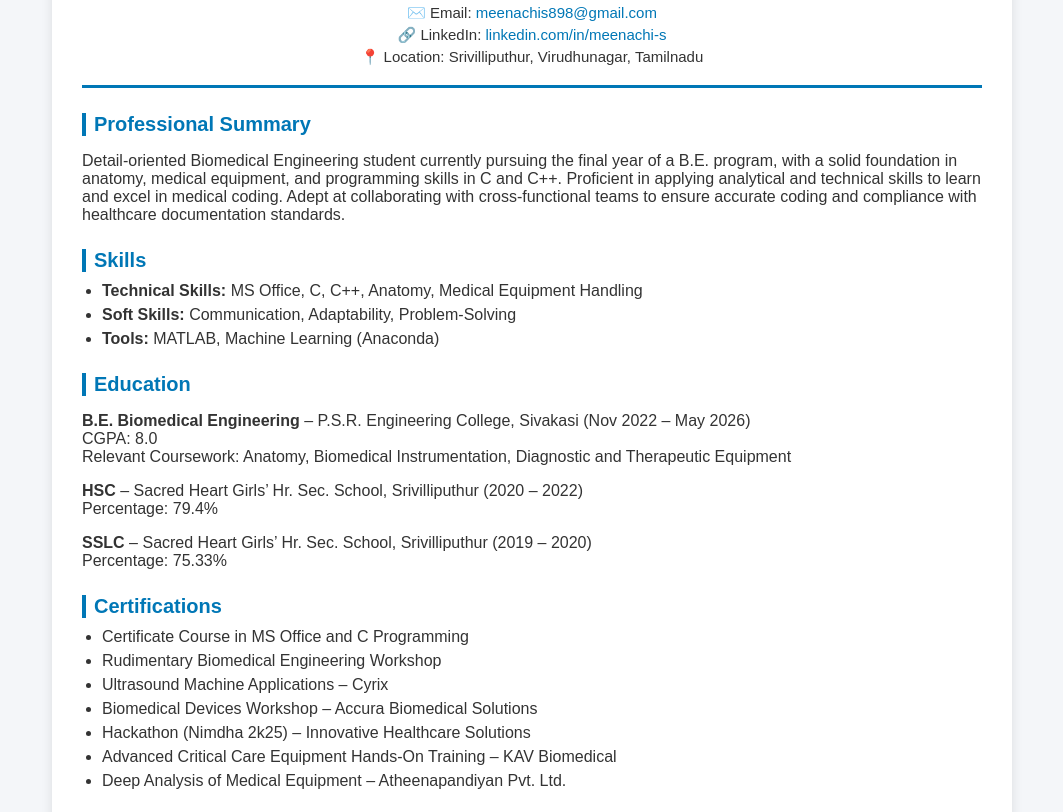
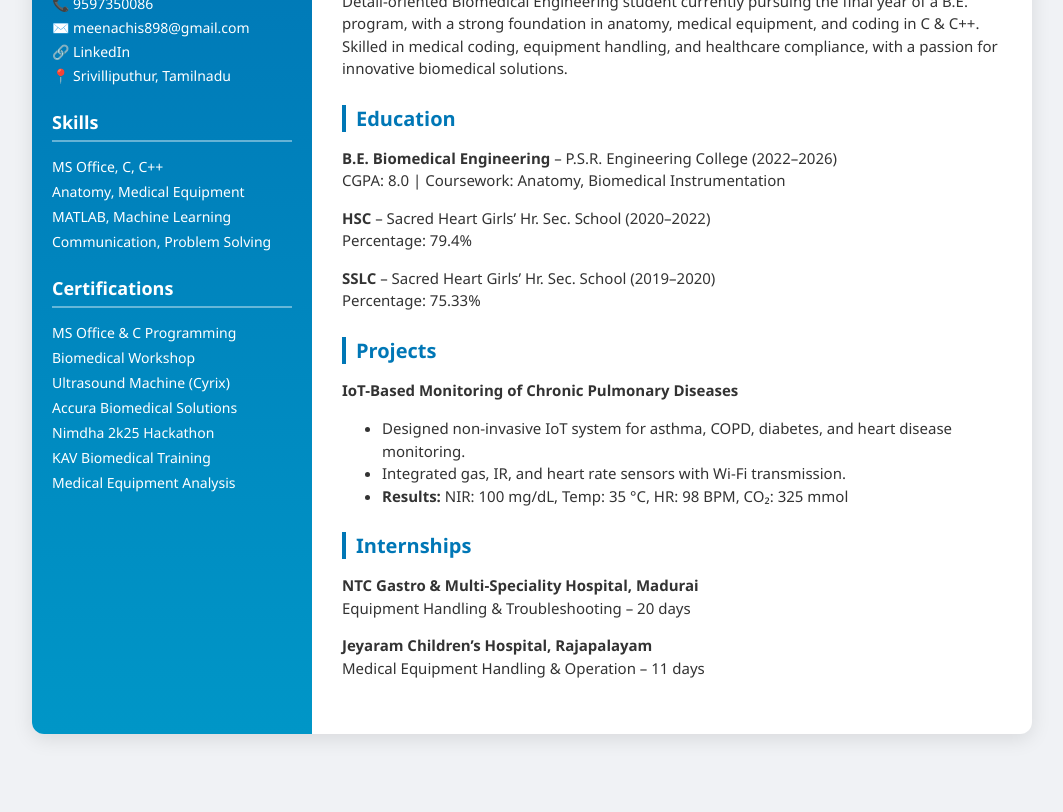
Before and after one commit to Meenachi-S898/Meenachi-S, a plain HTML site: page index.html in a window 1280 px wide. Shown: the part 129-941 px from the top of the page, without its empty margins (108-1171 px from the left). After the commit the page ends 893 px from the top, so only its background shows below. Drawn offline with Linux system fonts and the light colour scheme.

Commit message:
index.html

```diff
--- a/index.html
+++ b/index.html
@@ -6,55 +6,72 @@
   <title>Meenachi S - Resume</title>
   <style>
     body {
-      font-family: Arial, sans-serif;
-      background: #f4f6f9;
       margin: 0;
-      padding: 0;
+      font-family: 'Segoe UI', Tahoma, sans-serif;
+      background: #f0f2f5;
       color: #333;
     }
-    .container {
-      max-width: 900px;
-      margin: 40px auto;
+    .resume {
+      display: grid;
+      grid-template-columns: 280px 1fr;
+      max-width: 1000px;
+      margin: 30px auto;
       background: #fff;
+      box-shadow: 0 5px 20px rgba(0,0,0,0.1);
+      border-radius: 12px;
+      overflow: hidden;
+    }
+    /* Sidebar */
+    .sidebar {
+      background: linear-gradient(180deg, #0077b6, #0096c7);
+      color: #fff;
+      padding: 30px 20px;
+    }
+    .sidebar h1 {
+      font-size: 26px;
+      margin-bottom: 10px;
+    }
+    .sidebar p {
+      margin: 5px 0;
+      font-size: 14px;
+    }
+    .sidebar a {
+      color: #fff;
+      text-decoration: none;
+    }
+    .sidebar h2 {
+      margin-top: 25px;
+      font-size: 18px;
+      border-bottom: 2px solid rgba(255,255,255,0.4);
+      padding-bottom: 6px;
+    }
+    .sidebar ul {
+      list-style: none;
+      padding: 0;
+      margin: 10px 0;
+    }
+    .sidebar ul li {
+      margin: 6px 0;
+      font-size: 14px;
+    }
+
+    /* Main Content */
+    .main {
       padding: 30px;
-      border-radius: 12px;
-      box-shadow: 0 4px 12px rgba(0,0,0,0.1);
     }
-    header {
-      text-align: center;
-      border-bottom: 3px solid #0077b6;
-      padding-bottom: 15px;
+    .main section {
       margin-bottom: 25px;
     }
-    header h1 {
-      margin: 0;
-      font-size: 32px;
-      color: #0077b6;
-    }
-    .contact p {
-      margin: 4px 0;
-      font-size: 15px;
-    }
-    .contact a {
-      color: #0077b6;
-      text-decoration: none;
-    }
-    section {
-      margin-bottom: 25px;
-    }
-    h2 {
+    .main h2 {
       font-size: 20px;
-      margin-bottom: 10px;
       color: #0077b6;
       border-left: 4px solid #0077b6;
-      padding-left: 8px;
+      padding-left: 10px;
+      margin-bottom: 12px;
     }
-    ul {
-      margin: 0;
-      padding-left: 20px;
-    }
-    ul li {
-      margin: 6px 0;
+    .main p, .main li {
+      font-size: 15px;
+      line-height: 1.5;
     }
     .edu-item, .proj-item, .intern-item {
       margin-bottom: 12px;
@@ -62,59 +79,56 @@
   </style>
 </head>
 <body>
-  <div class="container">
-    <header>
-      <h1>MEENACHI. S</h1>
-      <div class="contact">
-        <p>📞 Phone: <a href="tel:9597350086">9597350086</a></p>
-        <p>✉️ Email: <a href="mailto:meenachis898@gmail.com">meenachis898@gmail.com</a></p>
-        <p>🔗 LinkedIn: <a href="https://www.linkedin.com/in/meenachi-s-016546367" target="_blank">linkedin.com/in/meenachi-s</a></p>
-        <p>📍 Location: Srivilliputhur, Virudhunagar, Tamilnadu</p>
+  <div class="resume">
+    <!-- Sidebar -->
+    <div class="sidebar">
+      <h1>Meenachi S</h1>
+      <p>📞 <a href="tel:9597350086">9597350086</a></p>
+      <p>✉️ <a href="mailto:meenachis898@gmail.com">meenachis898@gmail.com</a></p>
+      <p>🔗 <a href="https://www.linkedin.com/in/meenachi-s-016546367" target="_blank">LinkedIn</a></p>
+      <p>📍 Srivilliputhur, Tamilnadu</p>
+
+      <h2>Skills</h2>
+      <ul>
+        <li>MS Office, C, C++</li>
+        <li>Anatomy, Medical Equipment</li>
+        <li>MATLAB, Machine Learning</li>
+        <li>Communication, Problem Solving</li>
+      </ul>
+
+      <h2>Certifications</h2>
+      <ul>
+        <li>MS Office & C Programming</li>
+        <li>Biomedical Workshop</li>
+        <li>Ultrasound Machine (Cyrix)</li>
+        <li>Accura Biomedical Solutions</li>
+        <li>Nimdha 2k25 Hackathon</li>
+        <li>KAV Biomedical Training</li>
+        <li>Medical Equipment Analysis</li>
+      </ul>
     </div>
-    </header>
 
+    <!-- Main Content -->
+    <div class="main">
       <section>
         <h2>Professional Summary</h2>
-      <p>Detail-oriented Biomedical Engineering student currently pursuing the final year of a B.E. program, with a solid foundation in anatomy, medical equipment, and programming skills in C and C++. Proficient in applying analytical and technical skills to learn and excel in medical coding. Adept at collaborating with cross-functional teams to ensure accurate coding and compliance with healthcare documentation standards.</p>
-    </section>
-
-    <section>
-      <h2>Skills</h2>
-      <ul>
-        <li><strong>Technical Skills:</strong> MS Office, C, C++, Anatomy, Medical Equipment Handling</li>
-        <li><strong>Soft Skills:</strong> Communication, Adaptability, Problem-Solving</li>
-        <li><strong>Tools:</strong> MATLAB, Machine Learning (Anaconda)</li>
-      </ul>
+        <p>Detail-oriented Biomedical Engineering student currently pursuing the final year of a B.E. program, with a strong foundation in anatomy, medical equipment, and coding in C & C++. Skilled in medical coding, equipment handling, and healthcare compliance, with a passion for innovative biomedical solutions.</p>
       </section>
 
       <section>
         <h2>Education</h2>
         <div class="edu-item">
-        <p><strong>B.E. Biomedical Engineering</strong> – P.S.R. Engineering College, Sivakasi (Nov 2022 – May 2026)<br>
-        CGPA: 8.0<br>
-        Relevant Coursework: Anatomy, Biomedical Instrumentation, Diagnostic and Therapeutic Equipment</p>
+          <p><strong>B.E. Biomedical Engineering</strong> – P.S.R. Engineering College (2022–2026)<br>
+          CGPA: 8.0 | Coursework: Anatomy, Biomedical Instrumentation</p>
         </div>
         <div class="edu-item">
-        <p><strong>HSC</strong> – Sacred Heart Girls’ Hr. Sec. School, Srivilliputhur (2020 – 2022)<br>
+          <p><strong>HSC</strong> – Sacred Heart Girls’ Hr. Sec. School (2020–2022)<br>
           Percentage: 79.4%</p>
         </div>
         <div class="edu-item">
-        <p><strong>SSLC</strong> – Sacred Heart Girls’ Hr. Sec. School, Srivilliputhur (2019 – 2020)<br>
+          <p><strong>SSLC</strong> – Sacred Heart Girls’ Hr. Sec. School (2019–2020)<br>
           Percentage: 75.33%</p>
         </div>
-    </section>
-
-    <section>
-      <h2>Certifications</h2>
-      <ul>
-        <li>Certificate Course in MS Office and C Programming</li>
-        <li>Rudimentary Biomedical Engineering Workshop</li>
-        <li>Ultrasound Machine Applications – Cyrix</li>
-        <li>Biomedical Devices Workshop – Accura Biomedical Solutions</li>
-        <li>Hackathon (Nimdha 2k25) – Innovative Healthcare Solutions</li>
-        <li>Advanced Critical Care Equipment Hands-On Training – KAV Biomedical</li>
-        <li>Deep Analysis of Medical Equipment – Atheenapandiyan Pvt. Ltd.</li>
-      </ul>
       </section>
 
       <section>
@@ -122,9 +136,9 @@
         <div class="proj-item">
           <p><strong>IoT-Based Monitoring of Chronic Pulmonary Diseases</strong></p>
           <ul>
-          <li>Developed a non-invasive IoT system for monitoring asthma, COPD, diabetes, and cardiovascular diseases.</li>
-          <li>Integrated gas, IR, and heart rate sensors; data transmitted via Wi-Fi to mobile app for real-time analysis.</li>
-          <li><strong>Results:</strong> NIR sensor – 100mg/dL, Temperature – 35°C, Heart Rate – 98 BPM, CO₂ sensor – 325 mmol</li>
+            <li>Designed non-invasive IoT system for asthma, COPD, diabetes, and heart disease monitoring.</li>
+            <li>Integrated gas, IR, and heart rate sensors with Wi-Fi transmission.</li>
+            <li><strong>Results:</strong> NIR: 100 mg/dL, Temp: 35 °C, HR: 98 BPM, CO₂: 325 mmol</li>
           </ul>
         </div>
       </section>
@@ -132,12 +146,15 @@
       <section>
         <h2>Internships</h2>
         <div class="intern-item">
-        <p><strong>NTC Gastro and Multi-Speciality Hospital, Madurai</strong> – Equipment Handling & Troubleshooting (20 days)</p>
+          <p><strong>NTC Gastro & Multi-Speciality Hospital, Madurai</strong><br>
+          Equipment Handling & Troubleshooting – 20 days</p>
         </div>
         <div class="intern-item">
-        <p><strong>Jeyaram Children’s Hospital, Rajapalayam</strong> – Medical Equipment Handling & Operation (11 days)</p>
+          <p><strong>Jeyaram Children’s Hospital, Rajapalayam</strong><br>
+          Medical Equipment Handling & Operation – 11 days</p>
         </div>
       </section>
     </div>
+  </div>
 </body>
 </html>
```
Lines whose indentation alone changed are shown as unchanged.
